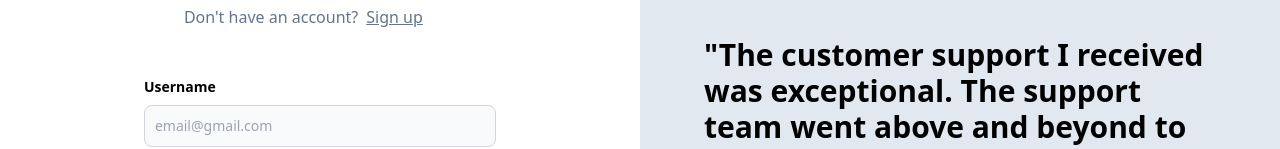
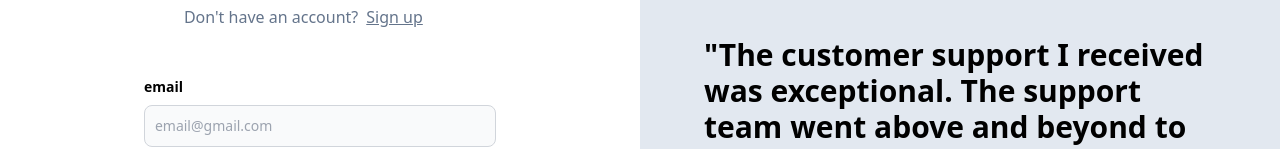
Before and after one commit to aasiflm10/fullToss-frontend, a Next.js app: page /login in a window 1280 px wide. Shown: the part 259-408 px from the top of the page. Built offline with nearby package versions, Linux system fonts and the light colour scheme.

Commit message:
login and register complete

```diff
--- a/app/components/Auth.tsx
+++ b/app/components/Auth.tsx
@@ -7,7 +7,7 @@ import { useRouter } from "next/navigation";
 import Link from "next/link";
 interface SignupInput {
   name: string;
-  username: string;
+  email: string;
   password: string;
 }
 
@@ -25,14 +25,14 @@ export const Auth = ({ type }: { type: "signup" | "signin" }) => {
   const router = useRouter();
   const [postInputs, setPostInputs] = useState<SignupInput>({
     name: "",
-    username: "",
+    email: "",
     password: "",
   });
 
   async function sendRequest() {
     try {
       const response = await axios.post<ResponseTypes>(
-        `${BACKEND_URL}/api/v1/${type === "signup" ? "register" : "login"}`,
+        `${BACKEND_URL}/${type === "signup" ? "register" : "login"}`,
         postInputs
       );
       const data = response.data;
@@ -78,12 +78,12 @@ export const Auth = ({ type }: { type: "signup" | "signin" }) => {
               />
             ) : null}
             <LabelledInput
-              label="Username"
+              label="email"
               placeholder="email@gmail.com"
               onChange={(e) => {
                 setPostInputs({
                   ...postInputs,
-                  username: e.target.value,
+                  email: e.target.value,
                 });
               }}
             />
```
